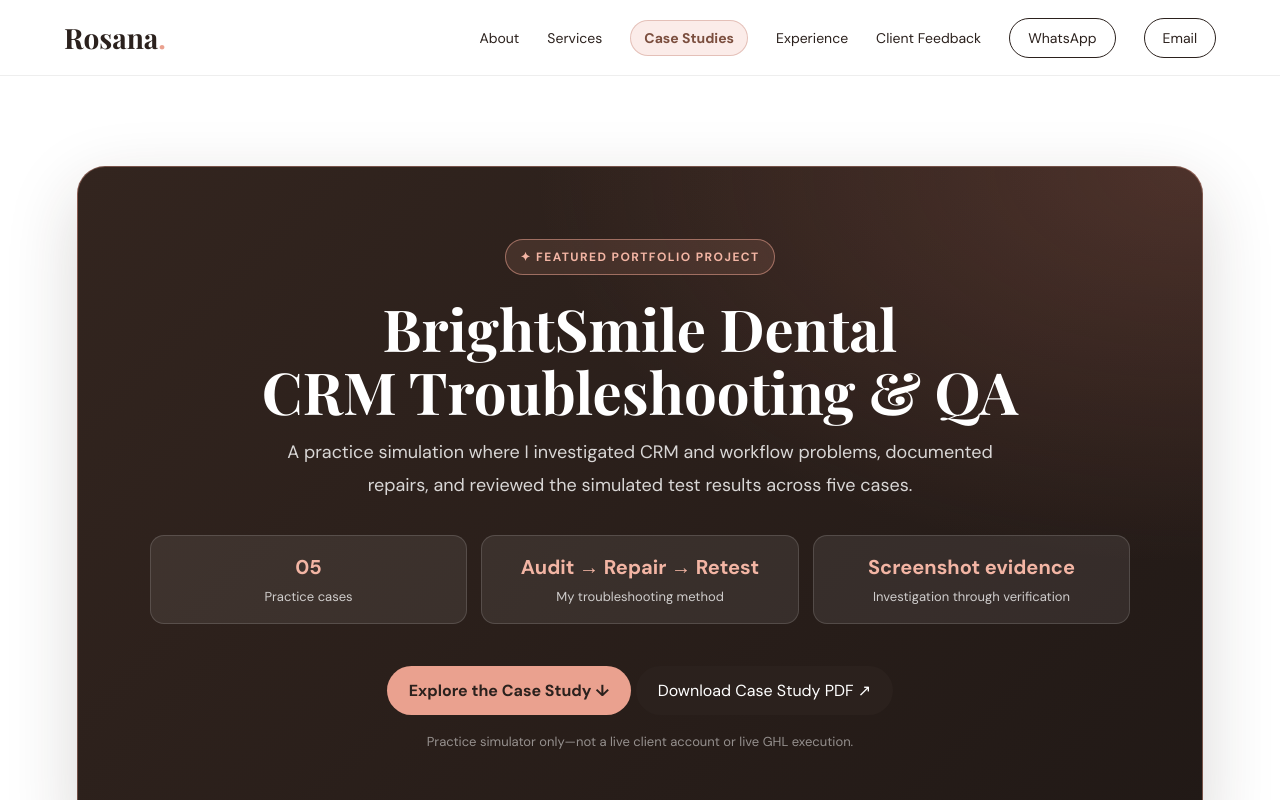
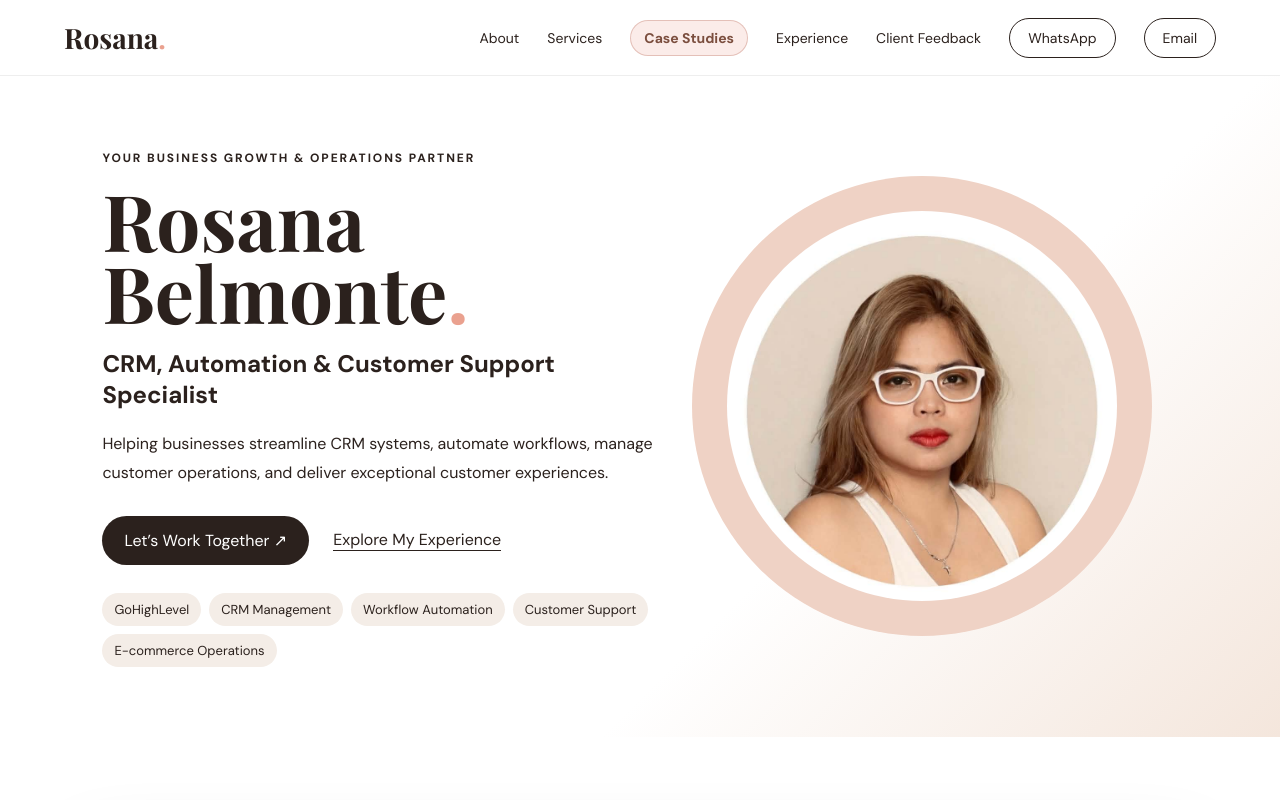
Before and after one commit to jhambelmonte80-beep/Funneling, a plain HTML site: page portfolio-main/index.html in a window 1280 px wide. Shown: the top 800 px of the page. Drawn offline with nearby package versions, Linux system fonts and the light colour scheme.

Commit message:
Add hero section to index.html
Added a hero section with business details and skills.

```diff
--- a/portfolio-main/index.html
+++ b/portfolio-main/index.html
@@ -35,6 +35,59 @@
     </header>
 
     <main>
+        <section class="hero" id="home">
+
+    <div class="hero-copy">
+
+        <span class="eyebrow">
+            YOUR BUSINESS GROWTH &amp; OPERATIONS PARTNER
+        </span>
+
+        <h1 class="hero-name">
+            Rosana<br>
+            Belmonte<span>.</span>
+        </h1>
+
+        <h2 class="hero-subtitle">
+            CRM, Automation &amp; Customer Support Specialist
+        </h2>
+
+        <p class="hero-description">
+            Helping businesses streamline CRM systems, automate workflows,
+            manage customer operations, and deliver exceptional customer experiences.
+        </p>
+
+        <div class="hero-actions">
+            <a href="#contact" class="button">
+                Let’s Work Together ↗
+            </a>
+
+            <a href="#experience" class="text-link">
+                Explore My Experience
+            </a>
+        </div>
+
+        <div class="hero-skills">
+            <span>GoHighLevel</span>
+            <span>CRM Management</span>
+            <span>Workflow Automation</span>
+            <span>Customer Support</span>
+            <span>E-commerce Operations</span>
+        </div>
+
+    </div>
+
+    <div class="hero-visual">
+        <div class="portrait-decoration"></div>
+
+        <img
+            src="images/portrait.jpg"
+            alt="Rosana Belmonte"
+            class="hero-photo"
+        >
+    </div>
+
+</section>
 <section class="section featured-setup" id="featured-case">
     <div class="featured-setup-inner">
         <span class="featured-setup-badge">✦ FEATURED PORTFOLIO PROJECT</span>
```
